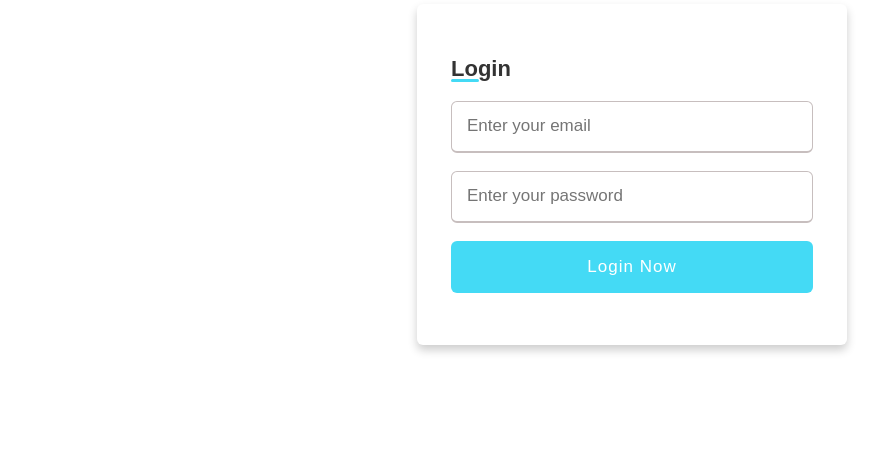
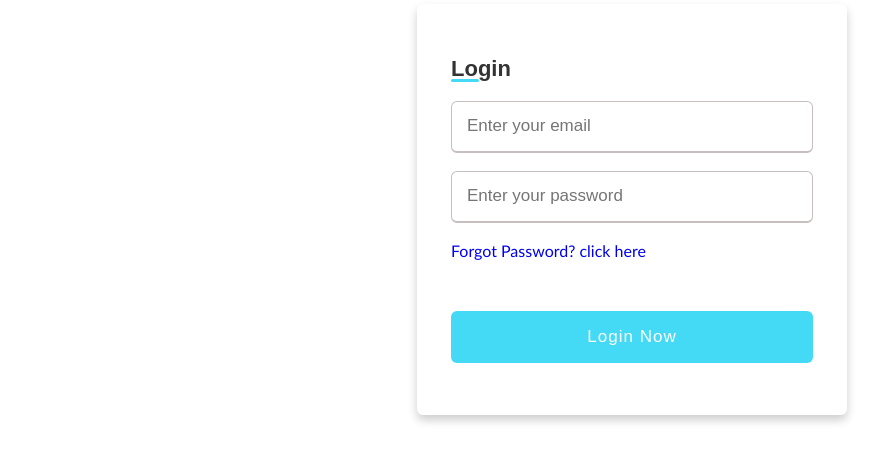
Before and after one commit to gilyona/computer-security-project, a website: page Website/public/login.html in a window 1280 px wide. Shown: the part 75-536 px from the top of the page, without its empty margins (8-889 px from the left). Drawn offline with Linux system fonts and the light colour scheme.

Commit message:
added forgot password reference in login.html

```diff
--- a/Website/public/login.html
+++ b/Website/public/login.html
@@ -23,6 +23,9 @@
       </div>
       <div class="input-box">
         <input type="password" id="password" placeholder="Enter your password" required>
+      </div>
+      <div class="input-box">
+        <a href="forgotPass.html" style="font-family: 'Gill Sans', 'Gill Sans MT', Calibri, 'Trebuchet MS', sans-serif;" >Forgot Password? click here</a>
       </div>
       <div class="input-box button">
         <input type="submit" value="Login Now">
```
